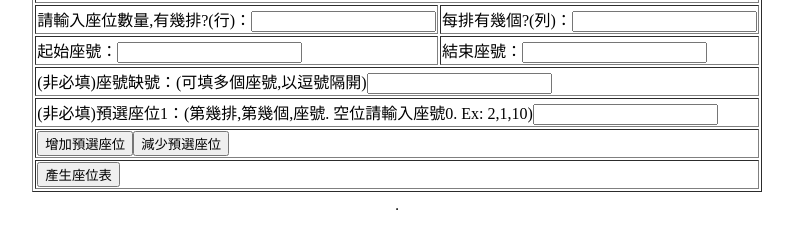
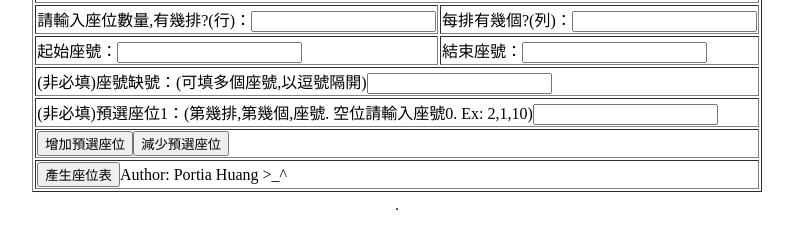
Before and after one commit to ghinghan/SeatingPlanGenerator, a plain HTML site: page index.html in a window 1280 px wide. Shown: the part 79-328 px from the top of the page, without its empty margins (243-1036 px from the left). Drawn offline with Linux system fonts and the light colour scheme.

Commit message:
Update index.html

```diff
--- a/index.html
+++ b/index.html
@@ -27,7 +27,7 @@
 					<td colspan="2"><input type='button' name='add' value='增加預選座位' onclick='addReservedNum();' /><input type='button' name='add' value='減少預選座位' onclick='removeReservedNum();' /></td>
 				</tr>
 				<tr>
-					<td colspan="2"><input type='button' name='submit' value='產生座位表' onclick='processFormData();' /></td>
+					<td colspan="2"><input type='button' name='submit' value='產生座位表' onclick='processFormData();' />Author: Portia Huang >_^</td>
 				</tr>
 			</table>
 		</form>
```
